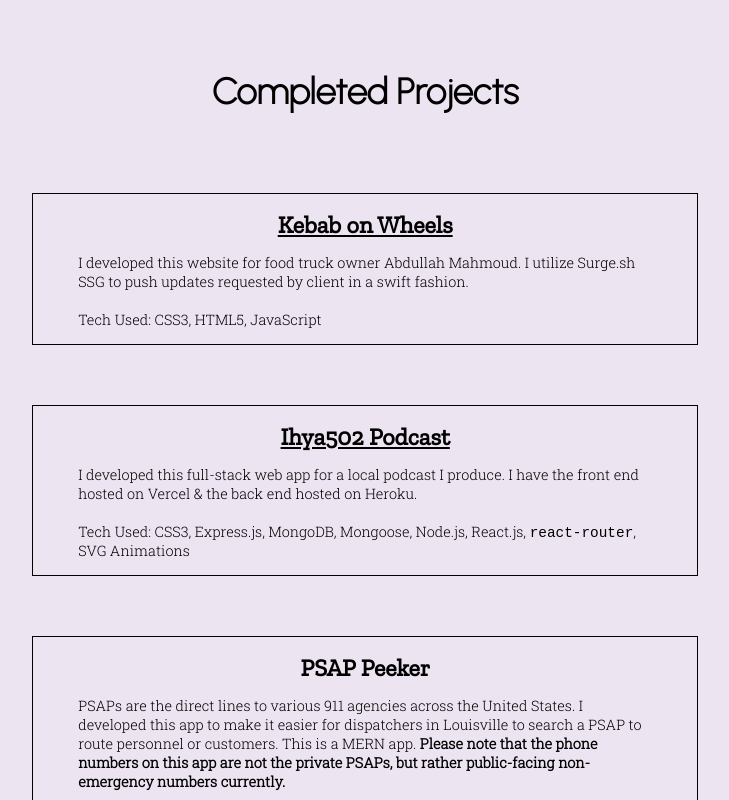
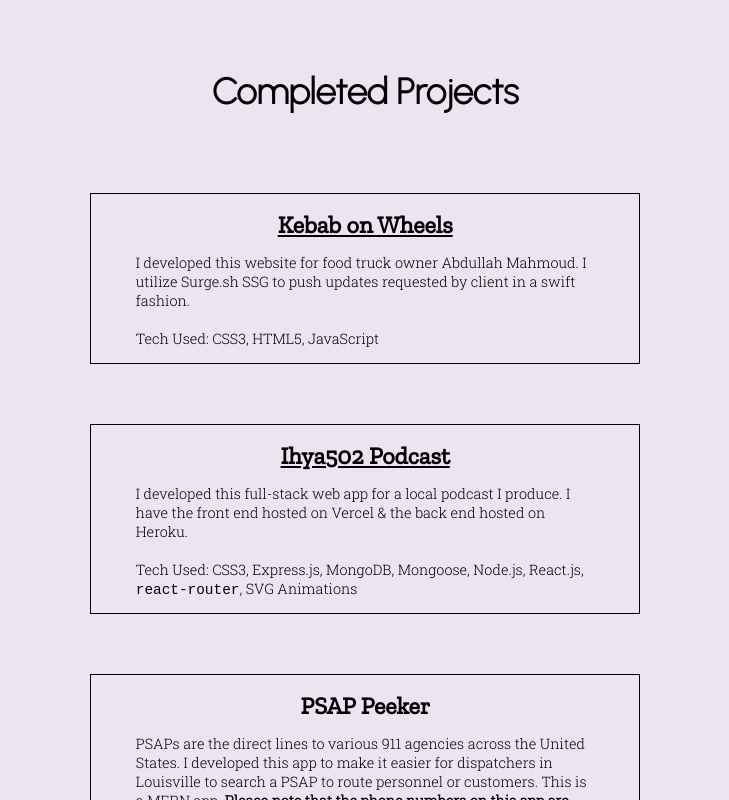
Before and after one commit to hamzafoy/hamza_foy_anthology, a React (Create React App) app: page / in a window 1280 px wide. Shown: the part 960-1760 px from the top of the page, without its empty margins (486-1215 px from the left). Built offline with nearby package versions, Linux system fonts and the light colour scheme.

Commit message:
changes.

```diff
--- a/src/BodySection/BodySection.css
+++ b/src/BodySection/BodySection.css
@@ -86,7 +86,9 @@
 
 
 .body {
-    align-self: center;
+    display: flex;
+    flex-direction: row;
+    flex-wrap: wrap;
     margin-left: 33%;
 }
 
@@ -110,7 +112,7 @@
 
 .project-list__item {
     border: 1px black solid;
-    margin: 7.5vh 7.5vw 0;
+    margin: 7.5vh 12vw 0;
 }
 
 
```
